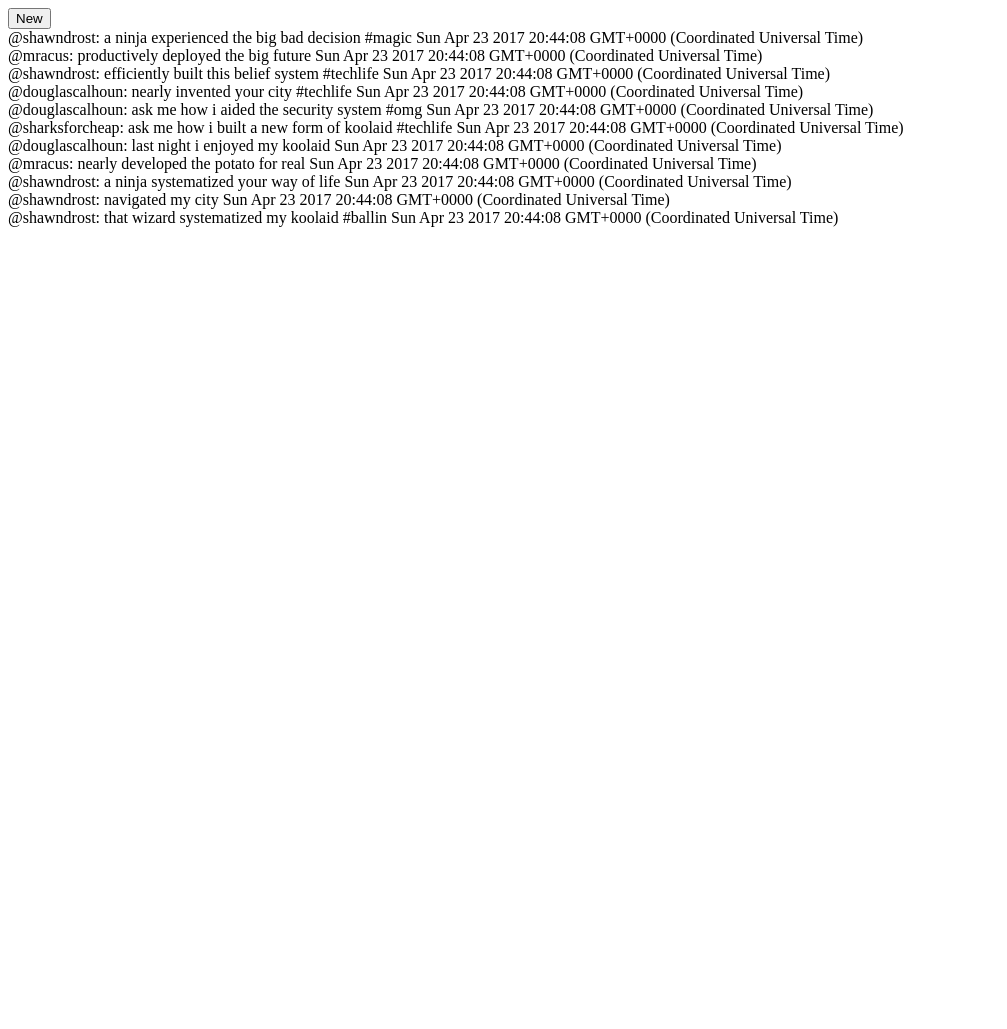
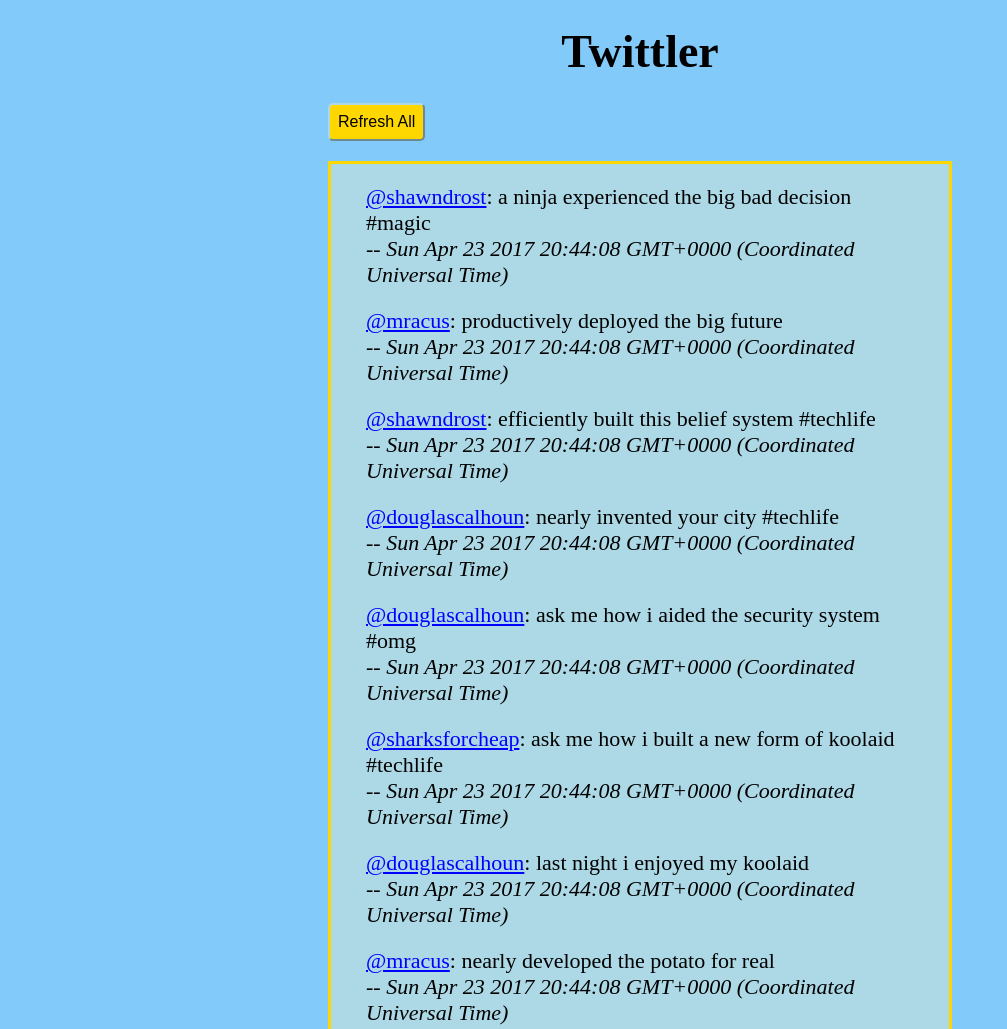
Before and after one commit to jauregui3/twittler, a plain HTML site: page index.html in a window 1280 px wide. Shown: the top 1029 px of the page, without its empty margins (0-1007 px from the left). Before the commit the page ends 800 px from the top, so only its background shows below. Drawn offline with Linux system fonts and the light colour scheme.

Commit message:
Add ability to view user timeline
Add clickable link to each displayed username that displays that users timeline.

```diff
--- a/index.html
+++ b/index.html
@@ -1,12 +1,16 @@
 <!DOCTYPE html>
 <html>
   <head>
+    <link rel="stylesheet" href="styles.css">
     <script src="jquery.js"></script>
     <script src="data_generator.js"></script>
   </head>
   <body>
+    <heading>
+      <h1>Twittler</h1>
+    </heading>
     <div>
-      <button type="button">New</button>
+      <button type="button">Refresh All</button>
     </div>
     <section>
     </section>
@@ -25,8 +29,7 @@
           var prevIndex = 0;
           while(index >= prevIndex){
             var tweet = context[index];
-            var $tweet = $('<div></div>');
-            $tweet.text('@' + tweet.user + ': ' + tweet.message + ' ' + tweet.created_at);
+            var $tweet = $('<div><a href="#" id=' + tweet.user + '>@' + tweet.user + '</a>: ' + tweet.message + '<br> -- <em>' + tweet.created_at + '</em></br></div>');
             $tweet.appendTo($section);
             index -= 1;
           }
@@ -38,14 +41,10 @@
           refreshTweets(streams.home);
         });
 
-        $('section').on('click', 'div', function() {
-          refreshTweets(streams.users.shawndrost)
+        $body.on('click', 'a', function() {
+          var context = $(this).attr('id');
+          refreshTweets(streams.users[context]);
         });
-
-
-
-
-
 
       });
 
```
